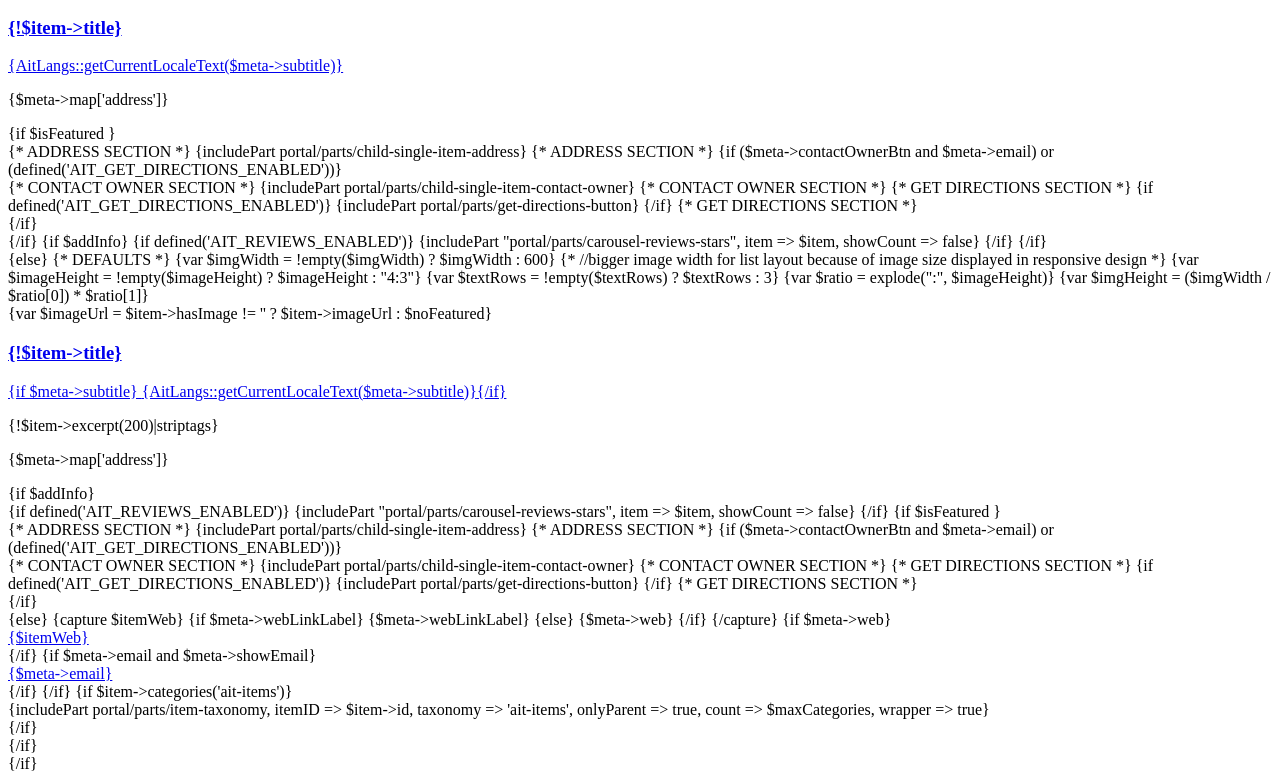
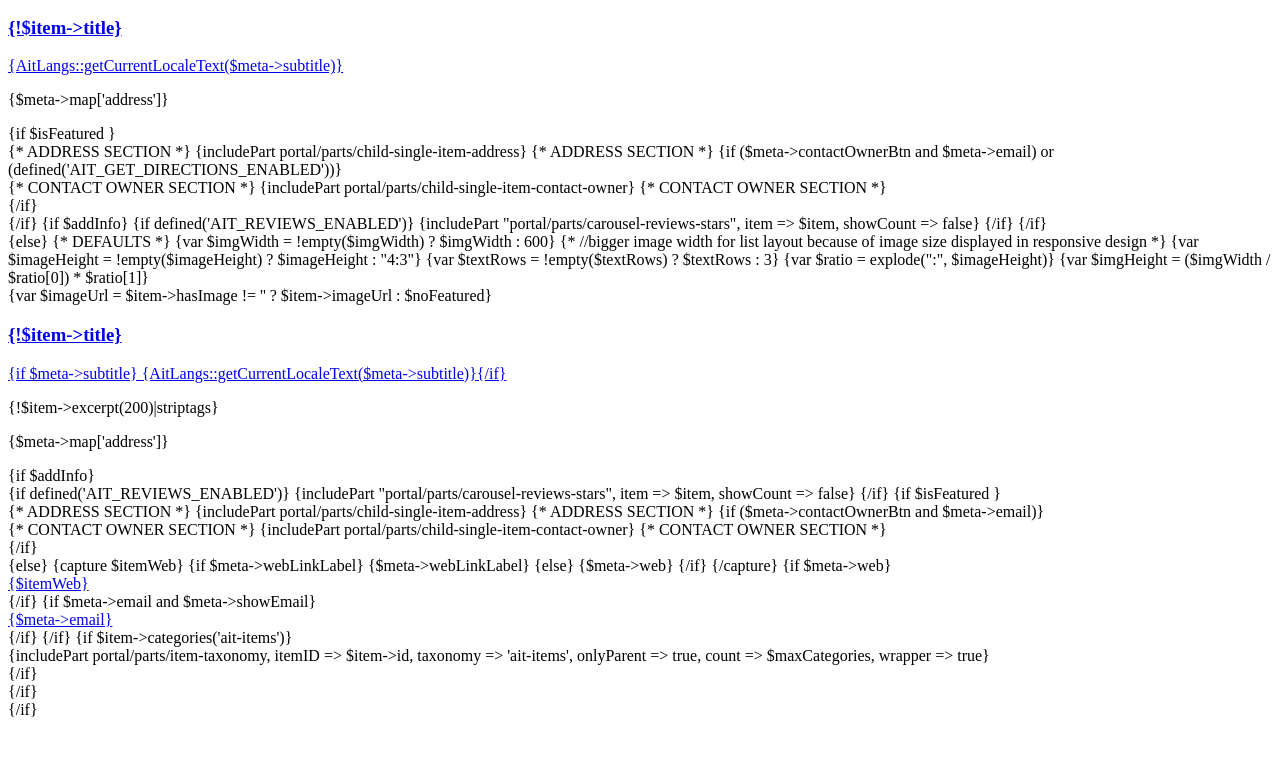
Before and after one commit to bexandy/portalsolar, a PHP site: page /item-container.php in a window 1280 px wide. Shown: the part 508-1289 px from the top of the page. After the commit the page ends 1225 px from the top, so only its background shows below. Run offline with PHP 8.4, Linux system fonts and the light colour scheme; grey boxes are pictures that could not be loaded.

Commit message:
Arreglar Presentacion en servidor produccion

```diff
--- a/portal/parts/item-container.php
+++ b/portal/parts/item-container.php
@@ -73,12 +73,6 @@
 					{* CONTACT OWNER SECTION *}
 					{includePart portal/parts/child-single-item-contact-owner}
 					{* CONTACT OWNER SECTION *}
-
-					{* GET DIRECTIONS SECTION *}
-					{if defined('AIT_GET_DIRECTIONS_ENABLED')}
-						{includePart portal/parts/get-directions-button}
-					{/if}
-					{* GET DIRECTIONS SECTION *}
 					</div>
 					{/if}
 				</div>
@@ -144,17 +138,11 @@
 						{includePart portal/parts/child-single-item-address}
 						{* ADDRESS SECTION *}
 
-						{if ($meta->contactOwnerBtn and $meta->email) or (defined('AIT_GET_DIRECTIONS_ENABLED'))}
+						{if ($meta->contactOwnerBtn and $meta->email)}
 						<div class="contact-buttons-container">
 						{* CONTACT OWNER SECTION *}
 						{includePart portal/parts/child-single-item-contact-owner}
 						{* CONTACT OWNER SECTION *}
-
-						{* GET DIRECTIONS SECTION *}
-						{if defined('AIT_GET_DIRECTIONS_ENABLED')}
-							{includePart portal/parts/get-directions-button}
-						{/if}
-						{* GET DIRECTIONS SECTION *}
 						</div>
 						{/if}
 					</div>
```
Also changed, not shown: custom.css (+8 -2 lines).
